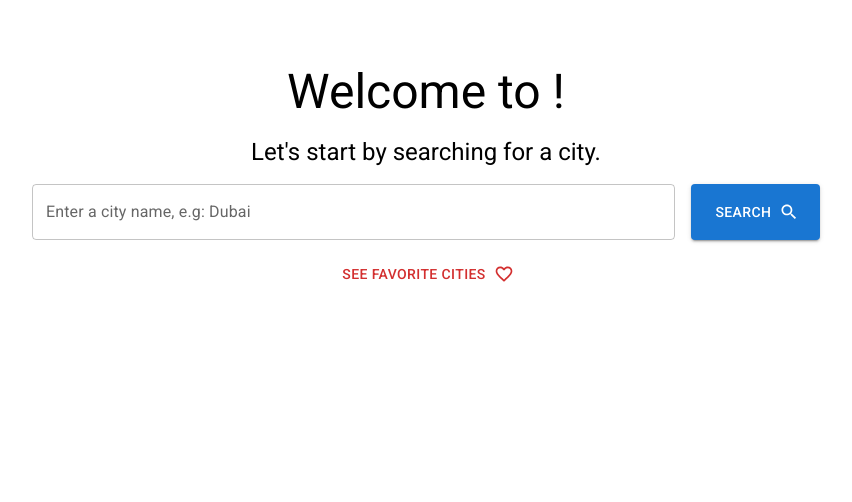
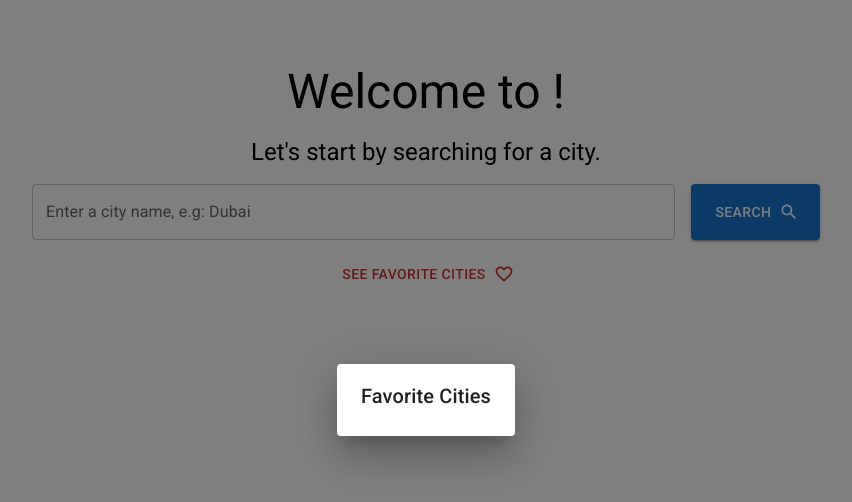
Before and after one commit to anthonytoumaibrahim/weather-app, a React (Create React App) app: page / in a window 1280 px wide. Both pictures are taken after a click on the button "SEE FAVORITE CITIES". Shown: the top 502 px of the page, without its empty margins (214-1066 px from the left). Built offline with nearby package versions, Linux system fonts and the light colour scheme.

Commit message:
Add Favorites Modal

```diff
--- a/src/App.tsx
+++ b/src/App.tsx
@@ -1,12 +1,12 @@
 import { useAppSelector } from "./hooks/redux";
-import { Box, Button, Tooltip, Typography } from "@mui/material";
+import { Box, Typography } from "@mui/material";
 import "./App.css";
-import FavoriteBorderOutlinedIcon from "@mui/icons-material/FavoriteBorderOutlined";
 
 // Components
 import Container from "@mui/material/Container";
 import WeatherForm from "./components/WeatherForm";
 import WeatherDisplay from "./components/WeatherDisplay";
+import Favorites from "./components/Favorites";
 
 const App = () => {
   const weatherDisplaySelector = useAppSelector(
@@ -33,17 +33,7 @@ const App = () => {
         {weatherDisplaySelector.lat && weatherDisplaySelector.long && (
           <WeatherDisplay />
         )}
-        <Tooltip
-          title="Opens the cities that you added to your Favorites"
-          placement="top"
-        >
-          <Button
-            color="error"
-            endIcon={<FavoriteBorderOutlinedIcon fontSize="large" />}
-          >
-            See Favorite Cities
-          </Button>
-        </Tooltip>
+        <Favorites />
       </Box>
     </Container>
   );
--- /dev/null
+++ b/src/components/Favorites.tsx
@@ -0,0 +1,67 @@
+import { useState } from "react";
+import { useWeatherData } from "../hooks/useWeatherDisplay";
+
+// MUI
+import {
+  Button,
+  Dialog,
+  DialogTitle,
+  IconButton,
+  List,
+  ListItem,
+  ListItemButton,
+  ListItemText,
+  Tooltip,
+} from "@mui/material";
+
+// Icons
+import FavoriteBorderOutlinedIcon from "@mui/icons-material/FavoriteBorderOutlined";
+import ClearIcon from "@mui/icons-material/Clear";
+
+const Favorites = () => {
+  const [isOpen, setIsOpen] = useState(false);
+  const { storedCities, removeCityFromStorage } = useWeatherData();
+
+  return (
+    <>
+      <Tooltip
+        title="Opens the cities that you added to your Favorites"
+        placement="top"
+      >
+        <Button
+          color="error"
+          endIcon={<FavoriteBorderOutlinedIcon fontSize="large" />}
+          onClick={() => setIsOpen(true)}
+        >
+          See Favorite Cities
+        </Button>
+      </Tooltip>
+      <Dialog onClose={() => setIsOpen(false)} open={isOpen}>
+        <DialogTitle>Favorite Cities</DialogTitle>
+        <List sx={{ pt: 0, px: 2 }}>
+          {storedCities.map((city, index) => (
+            <ListItem
+              disableGutters
+              disablePadding
+              key={index}
+              secondaryAction={
+                <IconButton>
+                  <ClearIcon color="error" />
+                </IconButton>
+              }
+            >
+              <ListItemButton
+                onClick={() => console.log(city.cityName)}
+                sx={{ display: "flex", justifyContent: "space-between" }}
+              >
+                <ListItemText primary={city.cityName} />
+              </ListItemButton>
+            </ListItem>
+          ))}
+        </List>
+      </Dialog>
+    </>
+  );
+};
+
+export default Favorites;
--- a/src/hooks/useWeatherDisplay.ts
+++ b/src/hooks/useWeatherDisplay.ts
@@ -86,5 +86,6 @@ export const useWeatherData = () => {
     getWeatherImage,
     loadError,
     setLoadError,
+    storedCities,
   };
 };
```
